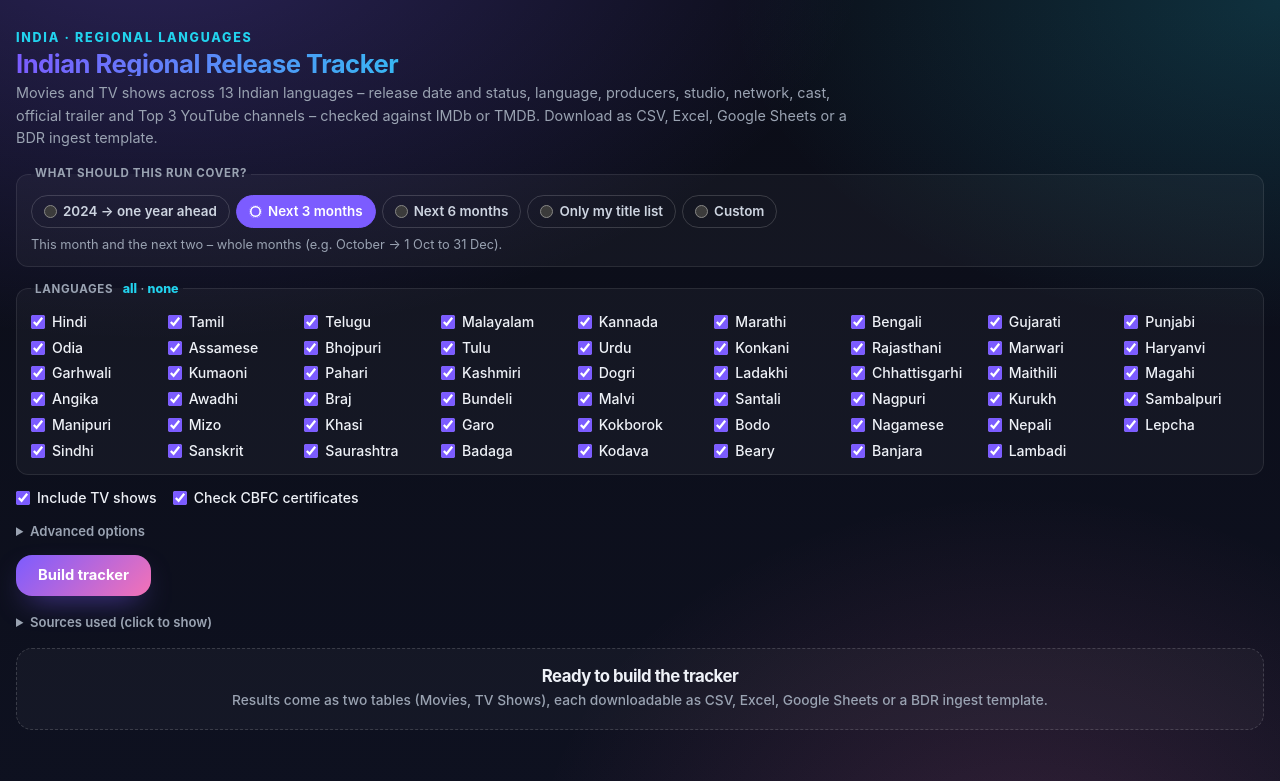
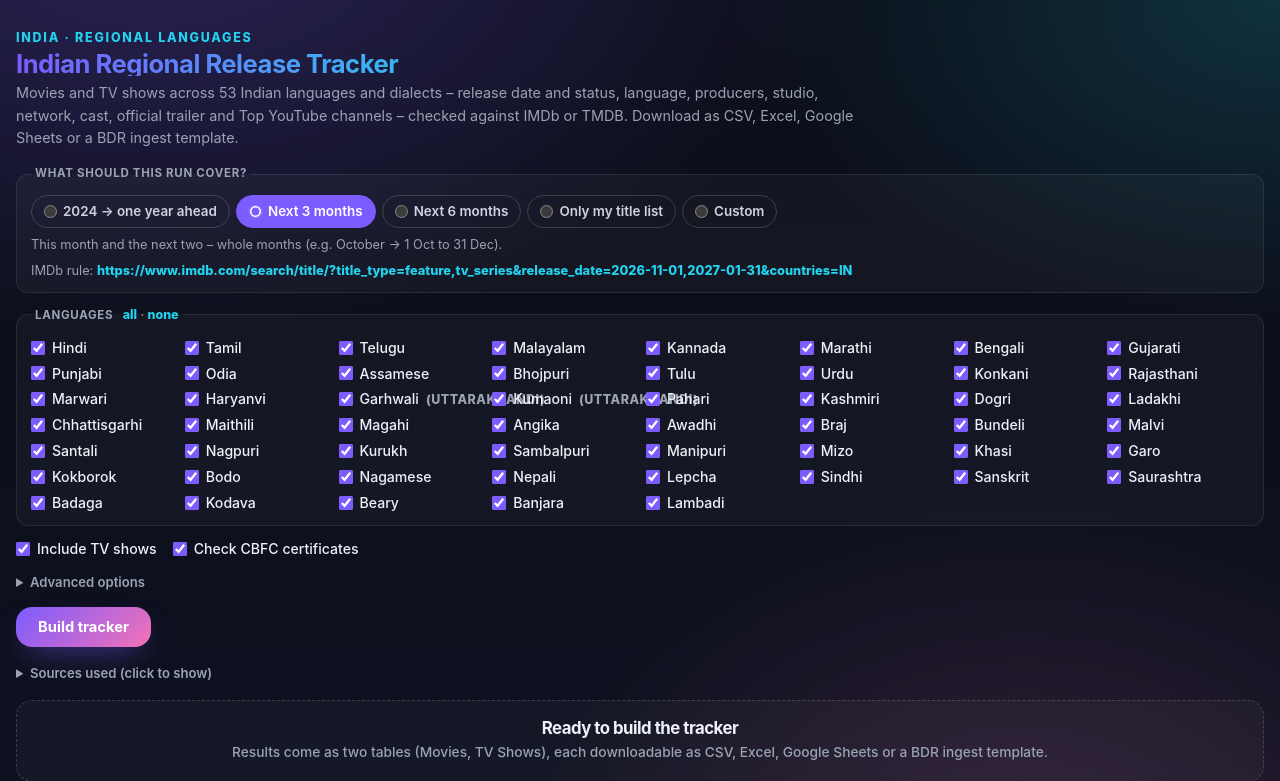
Before and after one commit to ramesh680/media-tools-hub, a FastAPI app: page /indian-release-tracker in a window 1280 px wide. Shown: the top 781 px of the page. Run offline with FastAPI, Linux system fonts and the light colour scheme; data that the repository does not hold is empty; some libraries are stand-ins or nearby versions.

Commit message:
Indian tracker page: 53 languages, live IMDb rule link, Top YouTube channels

```diff
--- a/app/templates/indian_release_tracker.html
+++ b/app/templates/indian_release_tracker.html
@@ -4,7 +4,7 @@
 <section class="irt" style="margin-bottom:14px">
   <p class="eyebrow" style="margin:0">India · Regional Languages</p>
   <h1 style="font-size:1.6rem; margin:4px 0 6px">Indian Regional Release Tracker</h1>
-  <p style="margin:0; color:var(--muted); font-size:0.9rem; max-width:860px">Movies and TV shows across 13 Indian languages – release date and status, language, producers, studio, network, cast, official trailer and Top 3 YouTube channels – checked against IMDb or TMDB. Download as CSV, Excel, Google Sheets or a BDR ingest template.</p>
+  <p style="margin:0; color:var(--muted); font-size:0.9rem; max-width:860px">Movies and TV shows across {{ languages|length }} Indian languages and dialects – release date and status, language, producers, studio, network, cast, official trailer and Top YouTube channels – checked against IMDb or TMDB. Download as CSV, Excel, Google Sheets or a BDR ingest template.</p>
 </section>
 
 <style>
@@ -18,7 +18,8 @@
   .irt-mode input { width: 13px; height: 13px; margin: 0; accent-color: var(--accent); }
   .irt-mode:has(input:checked) { background: var(--accent); border-color: var(--accent); color: #fff; }
   .irt-hint { margin: 8px 0 0; color: var(--muted); font-size: 0.8rem; line-height: 1.4; }
-  .irt-langs { display: grid; grid-template-columns: repeat(auto-fill, minmax(118px, 1fr)); gap: 4px 12px; }
+  .irt-langs { display: grid; grid-template-columns: repeat(auto-fill, minmax(128px, 1fr)); gap: 4px 12px; }
+  #irt-rule a { word-break: break-all; }
   .irt-check { display: inline-flex; align-items: center; gap: 7px; font-size: 0.88rem; font-weight: 500; color: var(--ink);
                text-transform: none; letter-spacing: 0; cursor: pointer; }
   .irt-check input { width: 14px; height: 14px; margin: 0; accent-color: var(--accent); }
@@ -50,6 +51,7 @@
         <label class="irt-mode"><input type="radio" name="mode" value="5"> Custom</label>
       </div>
       <p class="irt-hint" id="irt-mode-hint"></p>
+      <p class="irt-hint" id="irt-rule" data-show-not="4">IMDb rule: <a id="irt-rule-link" href="#" target="_blank" rel="noopener"></a></p>
 
       <div class="irt-row" data-show="5" hidden style="margin-top:10px">
         <label><span>From</span><input type="date" name="custom_start" value="{{ today_iso }}"></label>
@@ -70,7 +72,7 @@
       <legend>Languages <span class="irt-links"><a data-langs="all">all</a> · <a data-langs="none">none</a></span></legend>
       <div class="irt-langs">
         {% for lang in languages %}
-        <label class="irt-check"><input type="checkbox" name="languages" value="{{ lang }}" checked> {{ lang }}</label>
+        <label class="irt-check"><input type="checkbox" name="languages" value="{{ lang }}" checked> {{ lang }}{% if lang in ("Garhwali", "Kumaoni") %} <span style="color:var(--muted); font-size:0.78rem">(Uttarakhandi)</span>{% endif %}</label>
         {% endfor %}
       </div>
     </fieldset>
@@ -83,7 +85,7 @@
     <details>
       <summary>Advanced options</summary>
       <div class="irt-row">
-        <label><span>Top 3 YouTube channels for</span>
+        <label><span>Top YouTube channels for</span>
           <select name="youtube_scope">
             <option value="recent" selected>Listed + last 90 days + upcoming</option>
             <option value="all">Every title (slow, max 600)</option>
@@ -118,8 +120,22 @@
     form.querySelectorAll("[data-show]").forEach(el => { el.hidden = el.dataset.show !== mode; });
     form.querySelectorAll("[data-hide]").forEach(el => { el.hidden = el.dataset.hide === mode; });
     form.querySelector("#irt-mode-hint").textContent = hints[mode] || "";
+    // the IMDb rule for this window: title_type={{ imdb_title_types }}, release_date=START,END, countries=IN
+    const pad = n => String(n).padStart(2, "0"), iso = d => `${d.getFullYear()}-${pad(d.getMonth() + 1)}-${pad(d.getDate())}`;
+    const today = new Date("{{ today_iso }}T00:00:00"), first = new Date(today.getFullYear(), today.getMonth(), 1);
+    let s, e;
+    if (mode === "1") { s = new Date(2024, 0, 1); e = new Date(today.getFullYear() + 1, today.getMonth(), today.getDate()); }
+    else if (mode === "2") { s = first; e = new Date(first.getFullYear(), first.getMonth() + 3, 0); }
+    else if (mode === "3") { s = first; e = new Date(first.getFullYear(), first.getMonth() + 6, 0); }
+    else if (mode === "5") { s = new Date(form.custom_start.value + "T00:00:00"); e = new Date(form.custom_end.value + "T00:00:00"); }
+    const rule = form.querySelector("#irt-rule"), link = form.querySelector("#irt-rule-link");
+    rule.hidden = !s || isNaN(s) || isNaN(e);
+    if (!rule.hidden) {
+      link.href = link.textContent = {{ imdb_rule_template|tojson }}.replace("{START_DATE}", iso(s)).replace("{END_DATE}", iso(e));
+    }
   };
   form.querySelectorAll("input[name=mode]").forEach(r => r.addEventListener("change", apply));
+  form.querySelectorAll("input[type=date]").forEach(d => d.addEventListener("change", apply));
   form.querySelectorAll("[data-langs]").forEach(a => a.addEventListener("click", e => {
     e.preventDefault();
     form.querySelectorAll("input[name=languages]").forEach(c => { c.checked = a.dataset.langs === "all"; });
```
